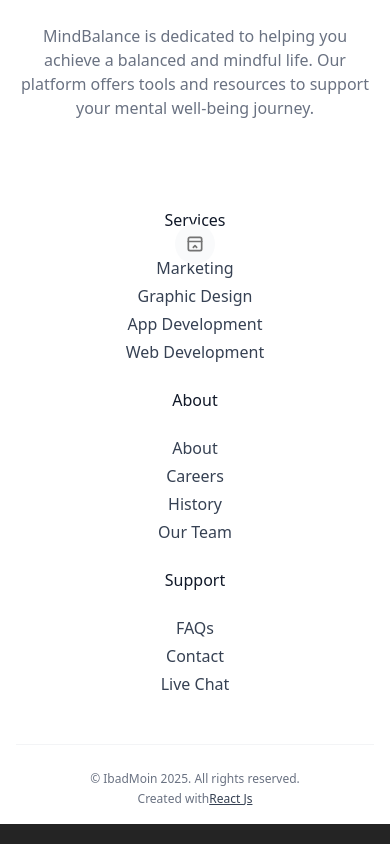
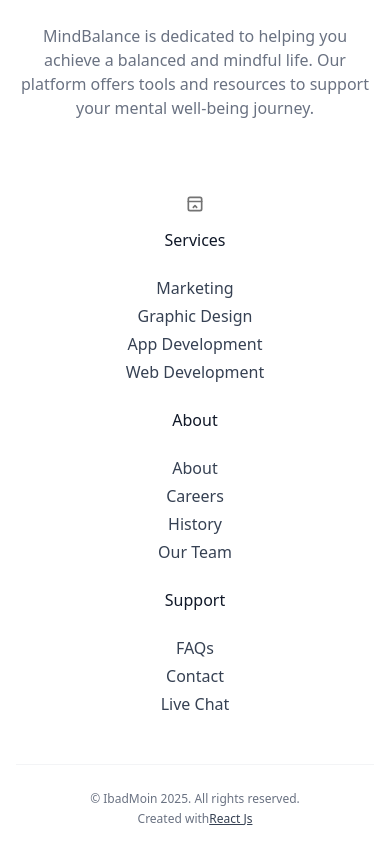
Before and after one commit to Ibadmoin/MindBalance, a React (Vite) app: page / in a window 390 px wide. Shown: the part 3260-4104 px from the top of the page. Built offline with nearby package versions, Linux system fonts and the light colour scheme.

Commit message:
fixed mobile floating docker style

```diff
--- a/src/components/Footer.jsx
+++ b/src/components/Footer.jsx
@@ -4,7 +4,7 @@ import { FloatingDockDemo } from './FloatingDockDemo';
 const Footer = () => {
   return (
     <>
-      <div className="bg-white dark:bg-gray-900">
+      <div className="bg-white dark:bg-black">
         <div className="mx-auto max-w-full px-4 pt-8 pb-4 sm:px-6 lg:px-8">
           <div className="mx-auto max-w-md">
             <strong className="block text-center text-xl font-bold text-gray-900 sm:text-3xl dark:text-white">
--- a/src/components/ui/floating-dock.jsx
+++ b/src/components/ui/floating-dock.jsx
@@ -29,12 +29,12 @@ const FloatingDockMobile = ({
 }) => {
   const [open, setOpen] = useState(false);
   return (
-    <div className={cn("relative block md:hidden", className)}>
+    <div className={cn("mt-5 bottom-15 relative block md:hidden", className)}>
       <AnimatePresence>
         {open && (
           <motion.div
             layoutId="nav"
-            className="absolute inset-x-0 bottom-full mb-2 flex flex-col gap-2">
+            className="absolute left-1/2 -translate-x-1/2 bottom-full mb-2 flex flex-row gap-4">
             {items.map((item, idx) => (
               <motion.div
                 key={item.title}
@@ -54,7 +54,7 @@ const FloatingDockMobile = ({
                 <a
                   href={item.href}
                   key={item.title}
-                  className="flex  w-10 items-center justify-center rounded-full bg-gray-50 dark:bg-neutral-900">
+                  className="flex  w-10 h-10 items-center justify-center rounded-full  dark:bg-indigo-400/50">
                   <div className="h-4 w-4">{item.icon}</div>
                 </a>
               </motion.div>
@@ -64,7 +64,7 @@ const FloatingDockMobile = ({
       </AnimatePresence>
       <button
         onClick={() => setOpen(!open)}
-        className="flex h-10 w-10 items-center justify-center rounded-full bg-gray-50 dark:bg-neutral-800">
+        className="flex h-10 w-10 items-center justify-center rounded-full  dark:bg-indigo-600/100">
         <IconLayoutNavbarCollapse className="h-5 w-5 text-neutral-500 dark:text-neutral-400" />
       </button>
     </div>
@@ -81,7 +81,7 @@ const FloatingDockDesktop = ({
       onMouseMove={(e) => mouseX.set(e.pageX)}
       onMouseLeave={() => mouseX.set(Infinity)}
       className={cn(
-        "mx-auto hidden h-16 items-end gap-4 rounded-2xl bg-gray-50 px-4 pb-3 md:flex dark:bg-neutral-900",
+        "mx-auto hidden h-16 items-end gap-4 rounded-2xl bg-gray-50 px-4 pb-3 md:flex dark:bg-indigo-400/50",
         className
       )}>
       {items.map((item) => (
@@ -142,7 +142,7 @@ function IconContainer({
         style={{ width, height }}
         onMouseEnter={() => setHovered(true)}
         onMouseLeave={() => setHovered(false)}
-        className="relative flex aspect-square items-center justify-center rounded-full bg-gray-200 dark:bg-neutral-800">
+        className="relative flex aspect-square items-center justify-center rounded-full bg-gray-200 dark:bg-indigo-600/100">
         <AnimatePresence>
           {hovered && (
             <motion.div
```
